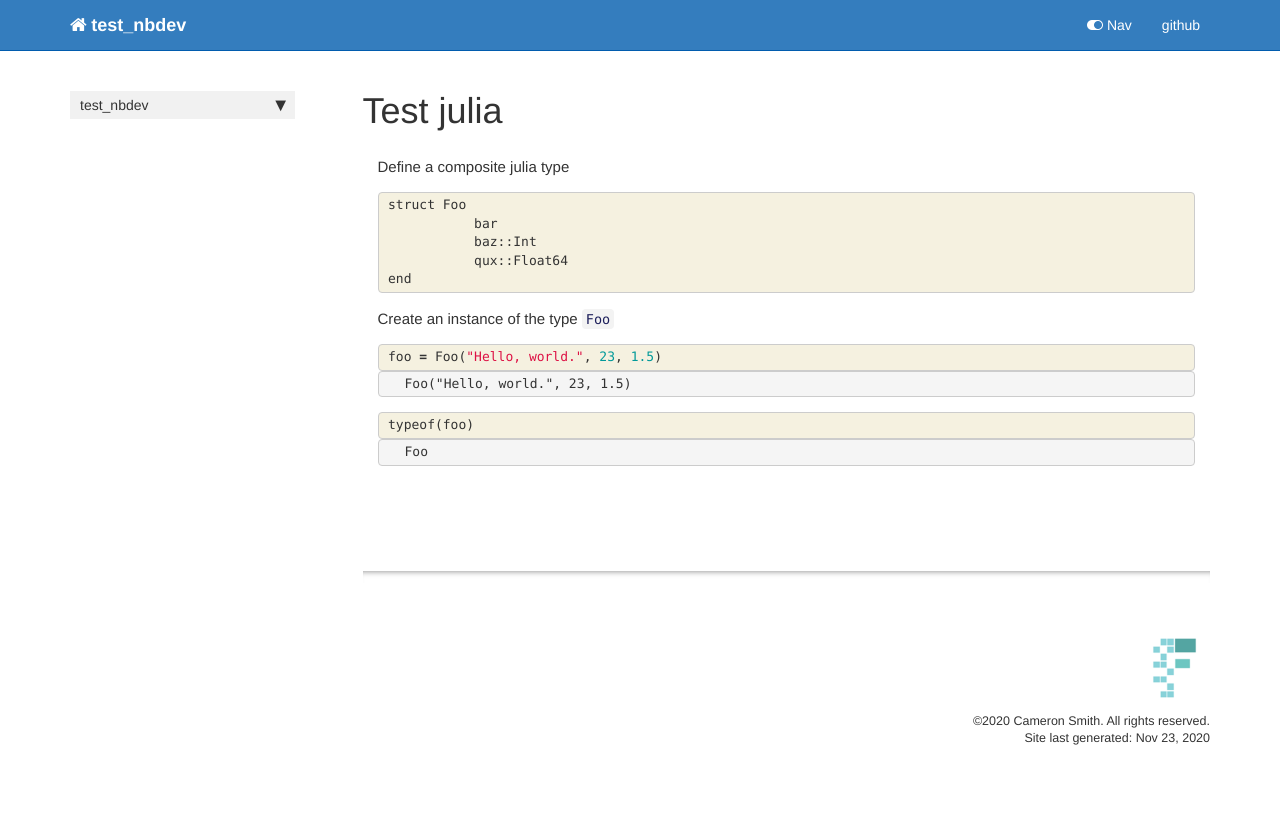
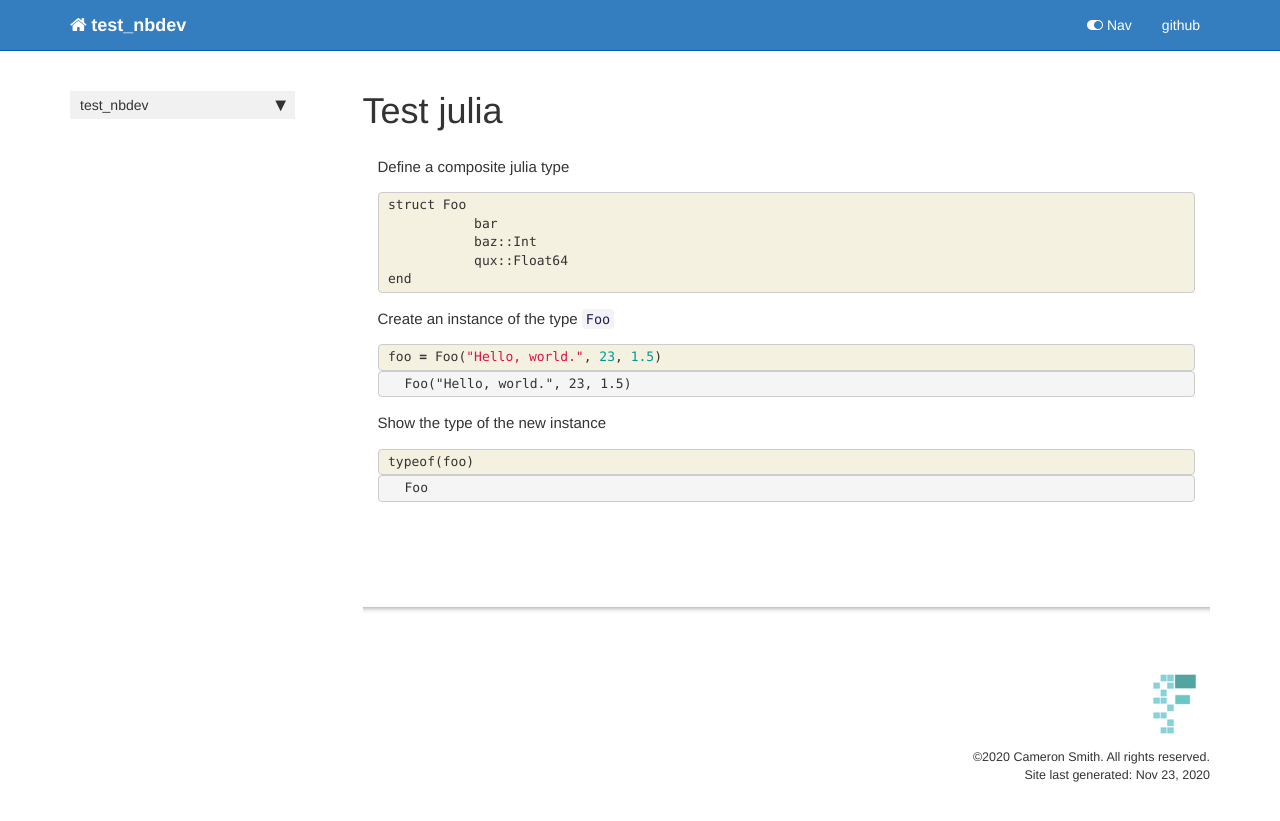
Before and after one commit to cameronraysmith/test_nbdev, a Jekyll site: the page built from docs/testjulia.html, in a window 1280 px wide. Shown: the top 821 px of the page. Built offline with Jekyll 4.4.1, drawn with Linux system fonts in a browser that asks for light colours; nearby versions of some CDN libraries; comment, search, counter and statistics services are not loaded.

Commit message:
update julia notebook

```diff
--- a/docs/testjulia.html
+++ b/docs/testjulia.html
@@ -97,6 +97,13 @@ nb_path: "nbs/01_testjulia.ipynb"
 </div>
     {% endraw %}
 
+<div class="cell border-box-sizing text_cell rendered"><div class="inner_cell">
+<div class="text_cell_render border-box-sizing rendered_html">
+<p>Show the type of the new instance</p>
+
+</div>
+</div>
+</div>
     {% raw %}
 
 <div class="cell border-box-sizing code_cell rendered">
```
Also changed, not shown: 1 other file.
